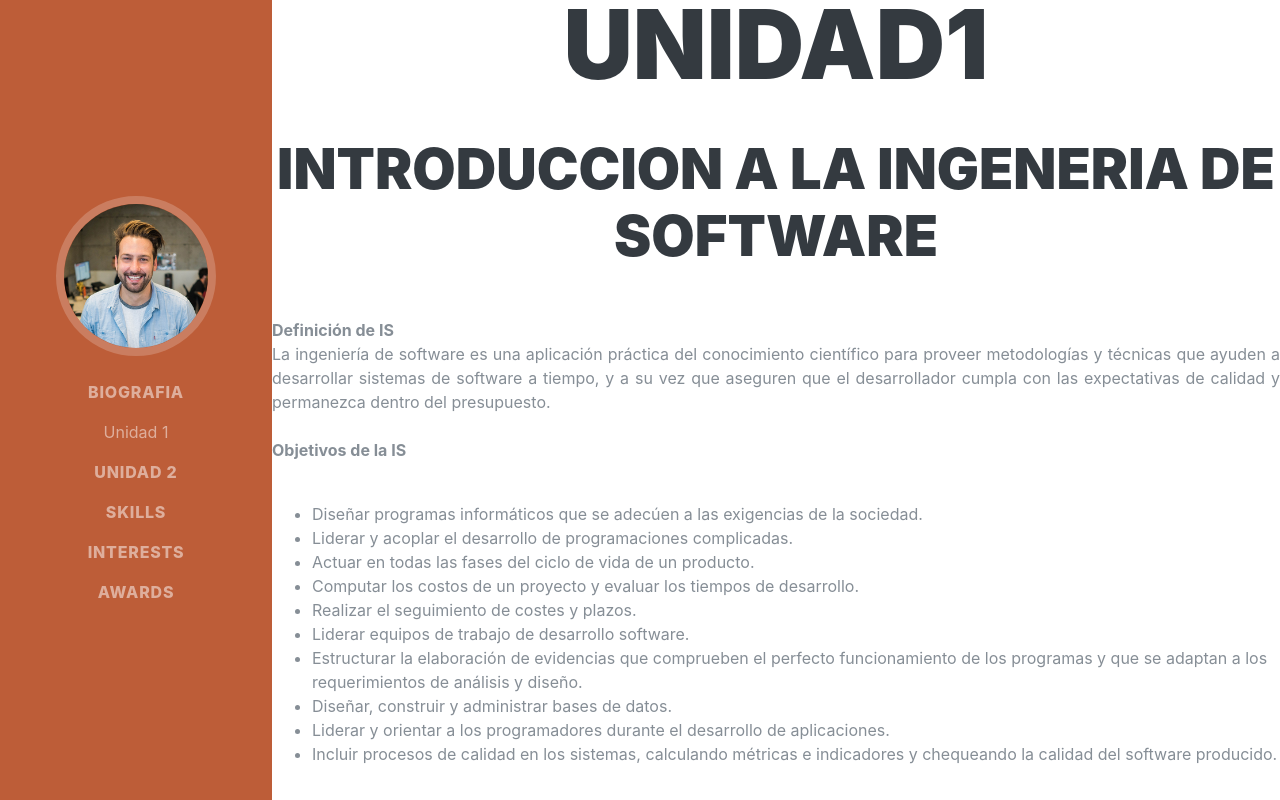
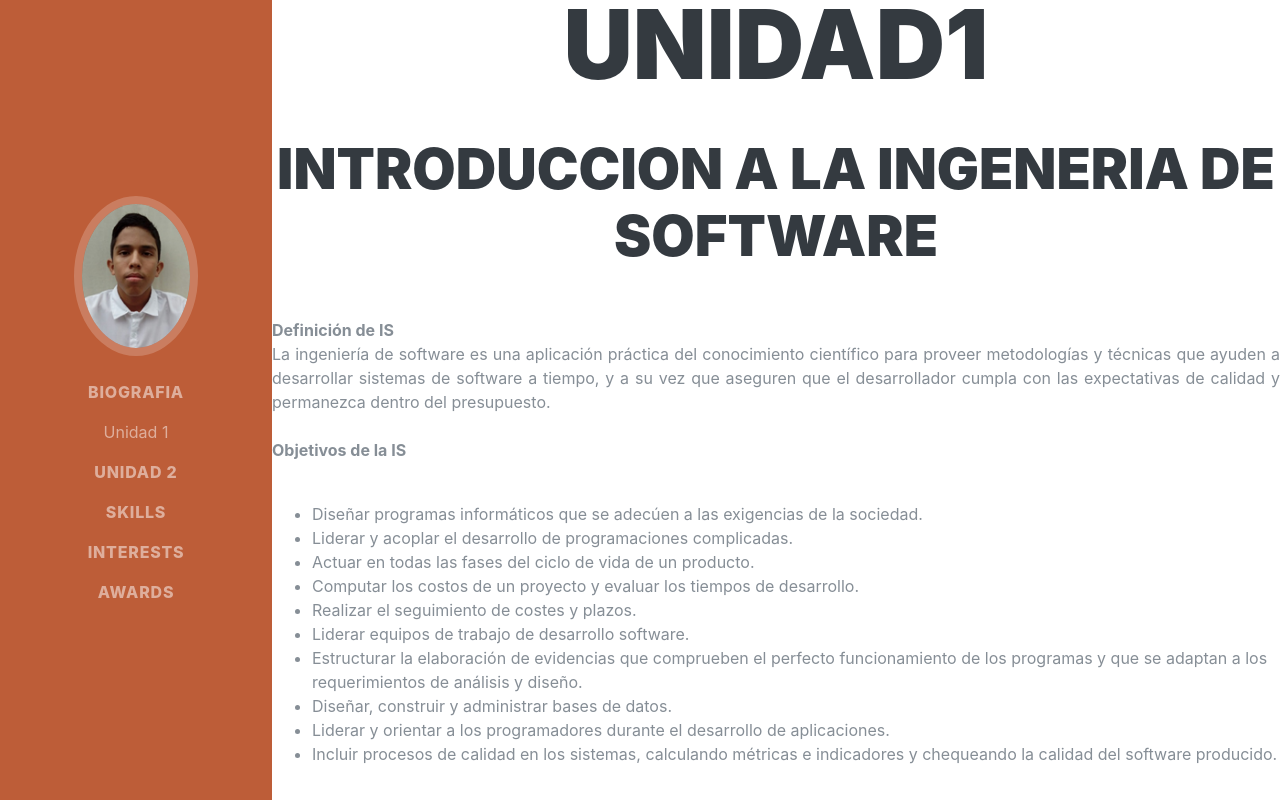
Before and after one commit to Jesaltstudio/jesus-saltos, a plain HTML site: page clases.html in a window 1280 px wide. Shown: the top 800 px of the page. Drawn offline with Linux system fonts and the light colour scheme; a web font is replaced by a local one.

Commit message:
Update clases.html

```diff
--- a/clases.html
+++ b/clases.html
@@ -29,7 +29,7 @@
     <a class="navbar-brand js-scroll-trigger" href="#page-top">
       <span class="d-block d-lg-none">Jesus Saltos</span>
       <span class="d-none d-lg-block">
-        <img class="img-fluid img-profile rounded-circle mx-auto mb-2" src="img/profile.jpg" alt="">
+        <img class="img-fluid img-profile rounded-circle mx-auto mb-2" src="img/foto.png" alt="">
       </span>
     </a>
     <button class="navbar-toggler" type="button" data-toggle="collapse" data-target="#navbarSupportedContent" aria-controls="navbarSupportedContent" aria-expanded="false" aria-label="Toggle navigation">
```
